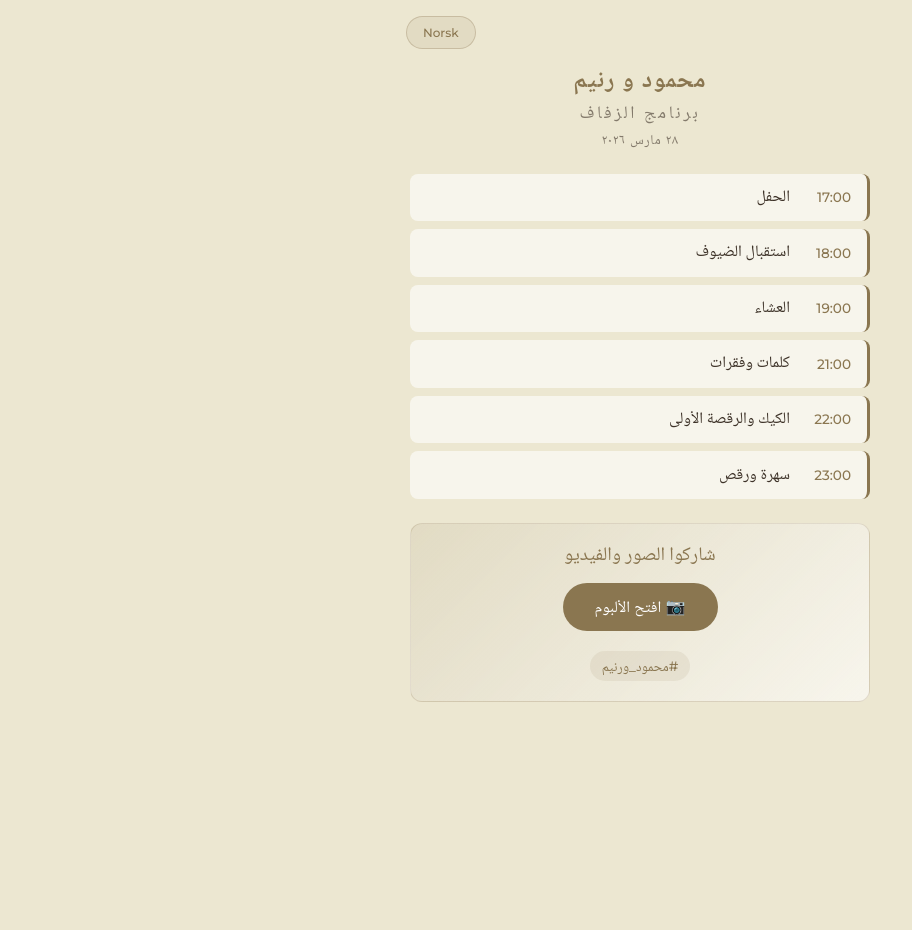
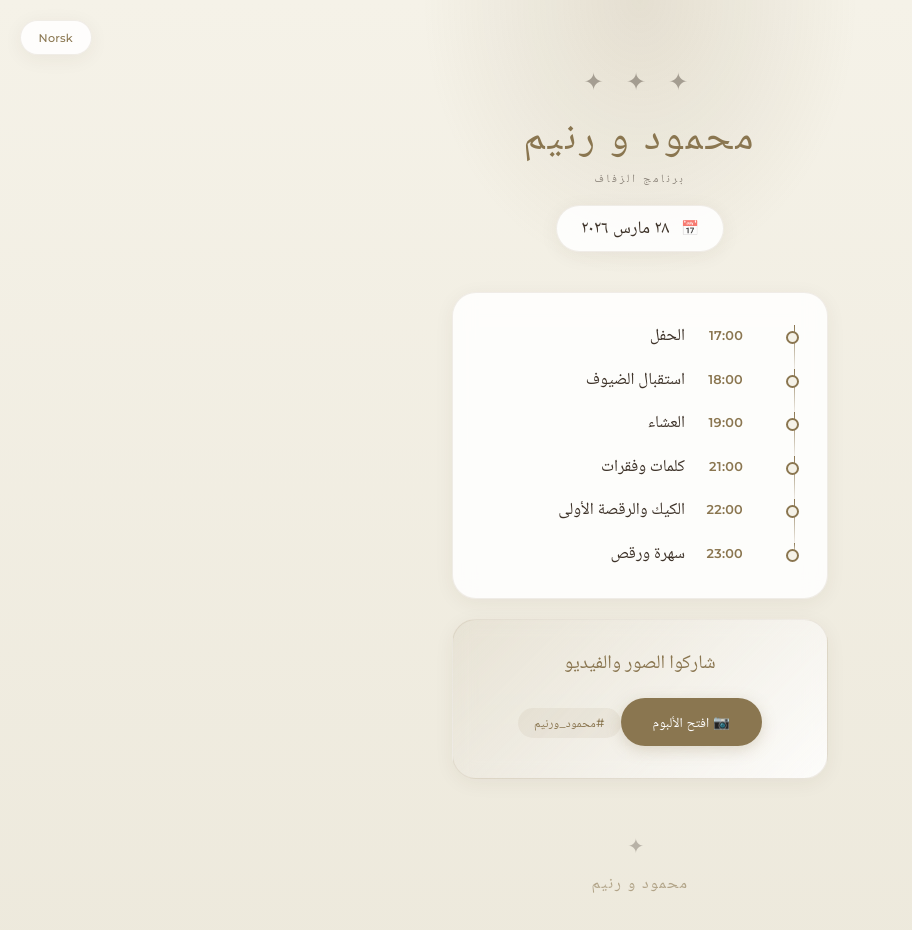
Before and after one commit to mahmoudAndRanim/wedding-program, a React (Vite) app: page / in a window 1280 px wide. Shown: the top 930 px of the page, without its empty margins (0-912 px from the left). Before the commit the page ends 800 px from the top, so only its background shows below. Built offline with nearby package versions, Linux system fonts and the light colour scheme.

Commit message:
Professional redesign with elegant timeline and cards

```diff
--- a/src/App.css
+++ b/src/App.css
@@ -1,19 +1,33 @@
-/* Wedding Program - Complete Mobile-First App */
-@import url('https://fonts.googleapis.com/css2?family=Cormorant+Garamond:wght@400;500;600&family=Montserrat:wght@300;400;500;600&family=Noto+Naskh+Arabic:wght@400;500;600&display=swap');
+/* Wedding Program - Elegant Professional Design */
+@import url('https://fonts.googleapis.com/css2?family=Cormorant+Garamond:ital,wght@0,400;0,500;0,600;1,400&family=Montserrat:wght@300;400;500;600&family=Noto+Naskh+Arabic:wght@400;500;600&display=swap');
 
 :root {
-  --bg: #ECE7D1;
+  --bg: #F5F2E8;
+  --bg-card: rgba(255, 255, 255, 0.85);
   --text: #3D3228;
-  --text-dim: rgba(61, 50, 40, 0.6);
+  --text-dim: rgba(61, 50, 40, 0.55);
   --gold: #8A7650;
-  --gold-light: rgba(138, 118, 80, 0.1);
-  --white: rgba(255, 255, 255, 0.6);
+  --gold-dark: #6d5c3d;
+  --gold-light: rgba(138, 118, 80, 0.08);
+  --gold-glow: rgba(138, 118, 80, 0.15);
+  --border: rgba(138, 118, 80, 0.12);
+  --shadow: 0 4px 20px rgba(61, 50, 40, 0.06);
+  --shadow-hover: 0 8px 30px rgba(61, 50, 40, 0.1);
 }
 
 * {
   box-sizing: border-box;
   margin: 0;
   padding: 0;
+}
+
+html {
+  scroll-behavior: smooth;
+}
+
+body {
+  background: linear-gradient(180deg, #F5F2E8 0%, #EDE9DC 100%);
+  min-height: 100vh;
 }
 
 #root {
@@ -25,39 +39,59 @@
 .wedding-container {
   min-height: 100vh;
   min-height: 100dvh;
-  background: var(--bg);
-  padding: 1.5rem 1.25rem 2rem;
-  max-width: 500px;
+  padding: 0 1.25rem 3rem;
+  max-width: 440px;
   margin: 0 auto;
   position: relative;
 }
 
+/* Decorative background elements */
+.wedding-container::before {
+  content: '';
+  position: fixed;
+  top: 0;
+  left: 50%;
+  transform: translateX(-50%);
+  width: 100%;
+  max-width: 440px;
+  height: 280px;
+  background: radial-gradient(ellipse at center top, var(--gold-glow) 0%, transparent 70%);
+  pointer-events: none;
+  z-index: 0;
+}
+
 /* Language toggle */
 .lang-toggle {
-  position: absolute;
-  top: 1rem;
-  right: 1rem;
-  background: var(--gold-light);
-  border: 1px solid rgba(138, 118, 80, 0.3);
+  position: fixed;
+  top: 1.25rem;
+  right: 1.25rem;
+  background: var(--bg-card);
+  backdrop-filter: blur(10px);
+  -webkit-backdrop-filter: blur(10px);
+  border: 1px solid var(--border);
   color: var(--gold);
   font-family: 'Montserrat', 'Noto Naskh Arabic', sans-serif;
-  font-size: 0.75rem;
+  font-size: 0.7rem;
   font-weight: 500;
-  padding: 0.5rem 1rem;
-  border-radius: 20px;
+  padding: 0.6rem 1.1rem;
+  border-radius: 30px;
   cursor: pointer;
-  transition: all 0.3s ease;
-  z-index: 10;
+  transition: all 0.4s cubic-bezier(0.4, 0, 0.2, 1);
+  z-index: 100;
+  box-shadow: var(--shadow);
+  letter-spacing: 0.02em;
 }
 
 .lang-toggle:hover {
   background: var(--gold);
   color: white;
+  transform: translateY(-2px);
+  box-shadow: var(--shadow-hover);
 }
 
 .rtl .lang-toggle {
   right: auto;
-  left: 1rem;
+  left: 1.25rem;
 }
 
 /* RTL support */
@@ -65,337 +99,258 @@
   direction: rtl;
 }
 
-.rtl .program-item {
-  border-left: none;
-  border-right: 3px solid var(--gold);
+.rtl .timeline-item::before {
+  left: auto;
+  right: 0;
+}
+
+.rtl .timeline-item::after {
+  left: auto;
+  right: -5px;
+}
+
+.rtl .timeline-content {
+  margin-left: 0;
+  margin-right: 1.75rem;
+}
+
+.rtl .program-timeline {
+  padding-left: 0;
+  padding-right: 1.5rem;
+}
+
+.rtl .timeline-item::before {
+  left: auto;
+  right: -1.5rem;
+}
+
+.rtl .timeline-item::after {
+  left: auto;
+  right: calc(-1.5rem - 4px);
 }
 
 .rtl .page-title,
 .rtl .couple-names,
-.rtl .program-item .event h3,
-.rtl .photo-title {
+.rtl .timeline-event,
+.rtl .photo-title,
+.rtl .section-title,
+.rtl .footer-names {
   font-family: 'Noto Naskh Arabic', serif;
-}
-
-.rtl .info-item {
-  flex-direction: row-reverse;
-}
-
-.rtl .info-value {
-  text-align: left;
 }
 
 /* Header */
 .wedding-header {
   text-align: center;
-  margin-bottom: 1.5rem;
-  padding-top: 2.5rem;
+  padding: 4rem 0 2.5rem;
+  position: relative;
+  z-index: 1;
+}
+
+.header-ornament {
+  font-size: 1.5rem;
+  opacity: 0.4;
+  margin-bottom: 1rem;
+  letter-spacing: 0.5rem;
 }
 
 .couple-names {
   font-family: 'Cormorant Garamond', 'Noto Naskh Arabic', serif;
-  font-size: 1.5rem;
-  font-weight: 600;
+  font-size: 2.2rem;
+  font-weight: 500;
   color: var(--gold);
-  letter-spacing: 0.05em;
-  margin-bottom: 0.25rem;
+  letter-spacing: 0.08em;
+  margin-bottom: 0.5rem;
+  line-height: 1.2;
 }
 
 .page-title {
-  font-family: 'Cormorant Garamond', serif;
-  font-size: 1.1rem;
-  font-weight: 400;
+  font-family: 'Montserrat', sans-serif;
+  font-size: 0.7rem;
+  font-weight: 500;
   color: var(--text-dim);
-  letter-spacing: 0.15em;
+  letter-spacing: 0.25em;
   text-transform: uppercase;
-  margin-bottom: 0.25rem;
+  margin-bottom: 1rem;
 }
 
-.date-line {
-  font-family: 'Montserrat', 'Noto Naskh Arabic', sans-serif;
-  font-size: 0.85rem;
-  font-weight: 400;
-  color: var(--text-dim);
-  letter-spacing: 0.05em;
+.date-display {
+  display: inline-flex;
+  align-items: center;
+  gap: 0.75rem;
+  font-family: 'Cormorant Garamond', 'Noto Naskh Arabic', serif;
+  font-size: 1.1rem;
+  font-weight: 500;
+  color: var(--text);
+  background: var(--bg-card);
+  padding: 0.6rem 1.5rem;
+  border-radius: 30px;
+  border: 1px solid var(--border);
+  box-shadow: var(--shadow);
 }
 
-/* Wedding Day Banner */
-.wedding-day-banner {
-  text-align: center;
+.date-icon {
+  font-size: 0.9rem;
+  opacity: 0.7;
+}
+
+/* Section styling */
+.section-card {
+  background: var(--bg-card);
+  backdrop-filter: blur(10px);
+  -webkit-backdrop-filter: blur(10px);
+  border: 1px solid var(--border);
+  border-radius: 20px;
+  padding: 1.75rem 1.5rem;
+  margin-bottom: 1.25rem;
+  box-shadow: var(--shadow);
+  position: relative;
+  z-index: 1;
+}
+
+.section-title {
   font-family: 'Cormorant Garamond', 'Noto Naskh Arabic', serif;
-  font-size: 1.3rem;
+  font-size: 1.35rem;
   font-weight: 500;
   color: var(--gold);
-  background: linear-gradient(135deg, var(--gold-light), var(--white));
-  padding: 1rem;
-  border-radius: 12px;
+  text-align: center;
   margin-bottom: 1.5rem;
-  animation: glow 2s ease-in-out infinite;
+  letter-spacing: 0.03em;
 }
 
-@keyframes glow {
-  0%, 100% { box-shadow: 0 0 10px rgba(138, 118, 80, 0.2); }
-  50% { box-shadow: 0 0 20px rgba(138, 118, 80, 0.4); }
+.section-divider {
+  width: 40px;
+  height: 1px;
+  background: linear-gradient(90deg, transparent, var(--gold), transparent);
+  margin: 0 auto 1.5rem;
 }
 
-/* Countdown */
-.countdown-section {
-  margin-bottom: 1.5rem;
+/* Timeline Program */
+.program-timeline {
+  position: relative;
+  padding-left: 1.5rem;
 }
 
-.countdown-boxes {
-  display: flex;
-  justify-content: center;
-  gap: 0.75rem;
+.timeline-item {
+  position: relative;
+  padding-bottom: 1.25rem;
+  padding-left: 0.25rem;
 }
 
-.countdown-box {
-  background: var(--white);
-  border: 1px solid rgba(138, 118, 80, 0.2);
-  border-radius: 10px;
-  padding: 0.75rem 1rem;
-  text-align: center;
-  min-width: 70px;
+.timeline-item:last-child {
+  padding-bottom: 0;
 }
 
-.countdown-number {
-  display: block;
-  font-family: 'Cormorant Garamond', serif;
-  font-size: 1.75rem;
-  font-weight: 600;
-  color: var(--gold);
-  line-height: 1;
+/* Timeline line */
+.timeline-item::before {
+  content: '';
+  position: absolute;
+  left: -1.5rem;
+  top: 0;
+  bottom: 0;
+  width: 1px;
+  background: linear-gradient(180deg, var(--gold) 0%, var(--border) 100%);
 }
 
-.countdown-label {
-  font-family: 'Montserrat', 'Noto Naskh Arabic', sans-serif;
-  font-size: 0.65rem;
-  font-weight: 500;
-  color: var(--text-dim);
-  text-transform: uppercase;
-  letter-spacing: 0.05em;
+.timeline-item:last-child::before {
+  height: 10px;
 }
 
-/* Program */
-.program-section {
-  margin-bottom: 1.5rem;
-}
-
-.program-timeline {
-  display: flex;
-  flex-direction: column;
-  gap: 0.5rem;
-}
-
-.program-item {
-  display: flex;
-  align-items: center;
-  gap: 1rem;
-  padding: 0.85rem 1rem;
-  background: var(--white);
-  border-radius: 8px;
-  border-left: 3px solid var(--gold);
-  position: relative;
+/* Timeline dot */
+.timeline-item::after {
+  content: '';
+  position: absolute;
+  left: calc(-1.5rem - 4px);
+  top: 6px;
+  width: 9px;
+  height: 9px;
+  background: var(--bg);
+  border: 2px solid var(--gold);
+  border-radius: 50%;
   transition: all 0.3s ease;
 }
 
-.program-item .time {
-  font-family: 'Montserrat', sans-serif;
-  font-size: 0.85rem;
-  font-weight: 500;
-  color: var(--gold);
-  min-width: 45px;
+.timeline-content {
+  display: flex;
+  align-items: baseline;
+  gap: 1rem;
+  margin-left: 0.25rem;
 }
 
-.program-item .event h3 {
+.timeline-time {
+  font-family: 'Montserrat', sans-serif;
+  font-size: 0.8rem;
+  font-weight: 600;
+  color: var(--gold);
+  min-width: 42px;
+  letter-spacing: 0.02em;
+}
+
+.timeline-event {
   font-family: 'Cormorant Garamond', 'Noto Naskh Arabic', serif;
-  font-size: 1rem;
+  font-size: 1.05rem;
   font-weight: 500;
   color: var(--text);
+  line-height: 1.4;
 }
 
 /* Active & Completed states */
-.program-item.active {
-  background: rgba(138, 118, 80, 0.15);
-  border-left-width: 4px;
-  transform: scale(1.02);
+.timeline-item.active::after {
+  background: var(--gold);
+  transform: scale(1.3);
+  box-shadow: 0 0 0 4px var(--gold-glow);
 }
 
-.rtl .program-item.active {
-  border-left-width: 3px;
-  border-right-width: 4px;
+.timeline-item.active .timeline-content {
+  transform: translateX(4px);
 }
 
-.program-item.completed {
-  opacity: 0.5;
+.rtl .timeline-item.active .timeline-content {
+  transform: translateX(-4px);
 }
 
-.program-item.completed .time,
-.program-item.completed .event h3 {
-  text-decoration: line-through;
-  text-decoration-color: var(--gold);
+.timeline-item.active .timeline-event {
+  color: var(--gold);
+  font-weight: 600;
 }
 
-.now-indicator {
-  position: absolute;
-  right: 0.75rem;
-  top: 50%;
-  transform: translateY(-50%);
+.timeline-item.completed::after {
   background: var(--gold);
-  color: white;
-  font-family: 'Montserrat', 'Noto Naskh Arabic', sans-serif;
-  font-size: 0.6rem;
-  font-weight: 600;
-  padding: 0.2rem 0.5rem;
-  border-radius: 10px;
-  text-transform: uppercase;
-  letter-spacing: 0.05em;
-  animation: pulse 2s ease-in-out infinite;
+  opacity: 0.4;
 }
 
-.rtl .now-indicator {
-  right: auto;
-  left: 0.75rem;
+.timeline-item.completed .timeline-time,
+.timeline-item.completed .timeline-event {
+  opacity: 0.4;
 }
 
-@keyframes pulse {
-  0%, 100% { opacity: 1; }
-  50% { opacity: 0.7; }
-}
-
-/* Info Section */
-.info-section {
-  margin-bottom: 1.5rem;
-}
-
-.venue-card {
-  background: var(--white);
-  border: 1px solid rgba(138, 118, 80, 0.2);
-  border-radius: 12px;
-  padding: 1rem;
-  display: flex;
-  align-items: center;
-  gap: 0.75rem;
-  margin-bottom: 0.75rem;
-}
-
-.venue-icon {
-  font-size: 1.5rem;
-}
-
-.venue-details {
-  flex: 1;
-  display: flex;
-  flex-direction: column;
-}
-
-.venue-label {
+.now-badge {
   font-family: 'Montserrat', 'Noto Naskh Arabic', sans-serif;
-  font-size: 0.7rem;
-  font-weight: 500;
-  color: var(--text-dim);
-  text-transform: uppercase;
-  letter-spacing: 0.05em;
-}
-
-.venue-address {
-  font-family: 'Montserrat', sans-serif;
-  font-size: 0.85rem;
-  font-weight: 400;
-  color: var(--text);
-}
-
-.map-btn {
-  font-family: 'Montserrat', 'Noto Naskh Arabic', sans-serif;
-  font-size: 0.7rem;
+  font-size: 0.55rem;
   font-weight: 600;
   color: white;
   background: var(--gold);
-  padding: 0.5rem 0.75rem;
-  border-radius: 20px;
-  text-decoration: none;
-  transition: all 0.3s ease;
-  white-space: nowrap;
+  padding: 0.2rem 0.6rem;
+  border-radius: 10px;
+  text-transform: uppercase;
+  letter-spacing: 0.08em;
+  margin-left: 0.5rem;
+  animation: pulse-badge 2s ease-in-out infinite;
 }
 
-.map-btn:hover {
-  background: #6d5c3d;
-  transform: scale(1.05);
+.rtl .now-badge {
+  margin-left: 0;
+  margin-right: 0.5rem;
 }
 
-.info-grid {
-  display: grid;
-  grid-template-columns: 1fr 1fr;
-  gap: 0.75rem;
-  margin-bottom: 0.75rem;
-}
-
-.info-card {
-  background: var(--white);
-  border-radius: 10px;
-  padding: 0.85rem;
-  display: flex;
-  flex-direction: column;
-  align-items: center;
-  text-align: center;
-  gap: 0.25rem;
-}
-
-.info-icon {
-  font-size: 1.25rem;
-  margin-bottom: 0.15rem;
-}
-
-.info-card .info-label {
-  font-family: 'Montserrat', 'Noto Naskh Arabic', sans-serif;
-  font-size: 0.65rem;
-  font-weight: 500;
-  color: var(--text-dim);
-  text-transform: uppercase;
-  letter-spacing: 0.05em;
-}
-
-.info-card .info-value {
-  font-family: 'Montserrat', 'Noto Naskh Arabic', sans-serif;
-  font-size: 0.8rem;
-  font-weight: 500;
-  color: var(--text);
-}
-
-.calendar-btn {
-  width: 100%;
-  font-family: 'Montserrat', 'Noto Naskh Arabic', sans-serif;
-  font-size: 0.85rem;
-  font-weight: 500;
-  color: var(--gold);
-  background: var(--gold-light);
-  border: 1px solid rgba(138, 118, 80, 0.3);
-  padding: 0.85rem;
-  border-radius: 10px;
-  cursor: pointer;
-  transition: all 0.3s ease;
-}
-
-.calendar-btn:hover {
-  background: var(--gold);
-  color: white;
+@keyframes pulse-badge {
+  0%, 100% { opacity: 1; transform: scale(1); }
+  50% { opacity: 0.85; transform: scale(1.05); }
 }
 
 /* Photo Section */
-.photo-section {
-  margin-bottom: 1.5rem;
-}
-
-.photo-share-box {
-  background: linear-gradient(135deg, var(--gold-light) 0%, var(--white) 100%);
-  border: 1px solid rgba(138, 118, 80, 0.2);
-  border-radius: 12px;
-  padding: 1.25rem;
+.photo-card {
+  background: linear-gradient(135deg, var(--gold-light) 0%, var(--bg-card) 100%);
   text-align: center;
-  display: flex;
-  flex-direction: column;
-  align-items: center;
-  gap: 0.5rem;
 }
 
 .photo-title {
@@ -403,112 +358,123 @@
   font-size: 1.2rem;
   font-weight: 500;
   color: var(--gold);
-  margin: 0;
+  margin-bottom: 1rem;
 }
 
 .photo-btn {
+  display: inline-flex;
+  align-items: center;
+  gap: 0.5rem;
   font-family: 'Montserrat', 'Noto Naskh Arabic', sans-serif;
-  font-size: 1rem;
+  font-size: 0.85rem;
   font-weight: 500;
-  padding: 0.75rem 2rem;
-  border-radius: 25px;
+  padding: 0.85rem 2rem;
+  border-radius: 30px;
   text-decoration: none;
   background: var(--gold);
   color: white;
-  display: inline-block;
-  margin: 0.5rem 0;
-  transition: all 0.3s ease;
+  transition: all 0.4s cubic-bezier(0.4, 0, 0.2, 1);
+  box-shadow: 0 4px 15px rgba(138, 118, 80, 0.25);
 }
 
 .photo-btn:hover {
-  background: #6d5c3d;
-  transform: scale(1.05);
+  background: var(--gold-dark);
+  transform: translateY(-3px);
+  box-shadow: 0 8px 25px rgba(138, 118, 80, 0.35);
 }
 
 .hashtag-tag {
   font-family: 'Montserrat', 'Noto Naskh Arabic', sans-serif;
-  font-size: 0.85rem;
+  font-size: 0.75rem;
   font-weight: 500;
   color: var(--gold);
-  background: rgba(138, 118, 80, 0.1);
-  padding: 0.3rem 0.75rem;
-  border-radius: 15px;
-  margin-top: 0.25rem;
+  background: var(--gold-light);
+  padding: 0.4rem 1rem;
+  border-radius: 20px;
+  margin-top: 1rem;
+  display: inline-block;
+  letter-spacing: 0.02em;
 }
 
-/* Ceremony Note */
-.ceremony-note {
+/* Footer */
+.footer {
   text-align: center;
-  font-family: 'Cormorant Garamond', 'Noto Naskh Arabic', serif;
-  font-size: 0.95rem;
-  font-style: italic;
-  color: var(--text-dim);
-  padding: 1rem;
-  background: var(--gold-light);
-  border-radius: 8px;
-  margin-bottom: 1.5rem;
+  padding: 2rem 0 1rem;
+  position: relative;
+  z-index: 1;
 }
 
-/* Footer Section */
-.footer-section {
-  display: flex;
-  flex-direction: column;
-  gap: 0.5rem;
-  padding-top: 1rem;
-  border-top: 1px solid rgba(138, 118, 80, 0.2);
+.footer-ornament {
+  font-size: 1.25rem;
+  opacity: 0.3;
+  letter-spacing: 0.5rem;
+  margin-bottom: 0.75rem;
 }
 
-.footer-section .info-item {
-  display: flex;
-  justify-content: space-between;
-  align-items: baseline;
-  padding: 0.5rem 0;
+.footer-names {
+  font-family: 'Cormorant Garamond', 'Noto Naskh Arabic', serif;
+  font-size: 1rem;
+  font-weight: 500;
+  color: var(--gold);
+  opacity: 0.6;
+  letter-spacing: 0.1em;
 }
 
-.footer-section .info-label {
-  font-family: 'Montserrat', 'Noto Naskh Arabic', sans-serif;
-  font-size: 0.8rem;
-  font-weight: 500;
-  color: var(--gold);
+/* Animations */
+@keyframes fadeInUp {
+  from {
+    opacity: 0;
+    transform: translateY(20px);
+  }
+  to {
+    opacity: 1;
+    transform: translateY(0);
+  }
 }
 
-.footer-section .info-value {
-  font-family: 'Montserrat', 'Noto Naskh Arabic', sans-serif;
-  font-size: 0.85rem;
-  font-weight: 400;
-  color: var(--text);
+.wedding-header {
+  animation: fadeInUp 0.8s ease-out;
 }
 
-/* Gift/Vipps Section */
-.gift-section {
-  display: flex;
-  flex-direction: column;
-  align-items: center;
-  gap: 0.5rem;
-  padding: 1rem 0;
+.section-card {
+  animation: fadeInUp 0.8s ease-out;
+  animation-fill-mode: both;
 }
 
-.gift-label {
-  font-family: 'Cormorant Garamond', 'Noto Naskh Arabic', serif;
-  font-size: 1.1rem;
-  font-weight: 500;
-  color: var(--gold);
+.section-card:nth-child(2) {
+  animation-delay: 0.1s;
 }
 
-.vipps-btn {
-  font-family: 'Montserrat', 'Noto Naskh Arabic', sans-serif;
-  font-size: 0.9rem;
-  font-weight: 600;
-  padding: 0.75rem 1.5rem;
-  border-radius: 25px;
-  text-decoration: none;
-  background: #ff5b24;
-  color: white;
-  display: inline-block;
-  transition: all 0.3s ease;
+.section-card:nth-child(3) {
+  animation-delay: 0.2s;
 }
 
-.vipps-btn:hover {
-  background: #e04d1a;
-  transform: scale(1.05);
+/* Responsive adjustments */
+@media (max-width: 360px) {
+  .couple-names {
+    font-size: 1.9rem;
+  }
+
+  .section-card {
+    padding: 1.5rem 1.25rem;
+  }
+
+  .timeline-event {
+    font-size: 0.95rem;
+  }
 }
+
+@media (min-width: 500px) {
+  .wedding-container {
+    padding: 0 2rem 4rem;
+  }
+
+  .couple-names {
+    font-size: 2.5rem;
+  }
+
+  .section-card {
+    padding: 2rem;
+    border-radius: 24px;
+  }
+}
--- a/src/App.jsx
+++ b/src/App.jsx
@@ -128,62 +128,82 @@ function App() {
 
       {/* Header */}
       <header className="wedding-header">
-        <p className="couple-names">{t.couple}</p>
-        <h1 className="page-title">{t.program}</h1>
-        <p className="date-line">{t.date}</p>
+        <div className="header-ornament">✦ ✦ ✦</div>
+        <h1 className="couple-names">{t.couple}</h1>
+        <p className="page-title">{t.program}</p>
+        <div className="date-display">
+          <span className="date-icon">📅</span>
+          <span>{t.date}</span>
+        </div>
       </header>
 
       {/* Program */}
-      <section className="program-section">
+      <section className="section-card">
         <div className="program-timeline">
-          <div className={`program-item ${currentEvent === 0 ? 'active' : ''} ${currentEvent > 0 ? 'completed' : ''}`}>
-            <div className="time">17:00</div>
-            <div className="event"><h3>{t.ceremony}</h3></div>
-            {currentEvent === 0 && <div className="now-indicator">{lang === 'ar' ? 'الآن' : 'Nå'}</div>}
+          <div className={`timeline-item ${currentEvent === 0 ? 'active' : ''} ${currentEvent > 0 ? 'completed' : ''}`}>
+            <div className="timeline-content">
+              <span className="timeline-time">17:00</span>
+              <span className="timeline-event">{t.ceremony}</span>
+              {currentEvent === 0 && <span className="now-badge">{lang === 'ar' ? 'الآن' : 'Nå'}</span>}
+            </div>
           </div>
 
-          <div className={`program-item ${currentEvent === 1 ? 'active' : ''} ${currentEvent > 1 ? 'completed' : ''}`}>
-            <div className="time">18:00</div>
-            <div className="event"><h3>{t.reception}</h3></div>
-            {currentEvent === 1 && <div className="now-indicator">{lang === 'ar' ? 'الآن' : 'Nå'}</div>}
+          <div className={`timeline-item ${currentEvent === 1 ? 'active' : ''} ${currentEvent > 1 ? 'completed' : ''}`}>
+            <div className="timeline-content">
+              <span className="timeline-time">18:00</span>
+              <span className="timeline-event">{t.reception}</span>
+              {currentEvent === 1 && <span className="now-badge">{lang === 'ar' ? 'الآن' : 'Nå'}</span>}
+            </div>
           </div>
 
-          <div className={`program-item ${currentEvent === 2 ? 'active' : ''} ${currentEvent > 2 ? 'completed' : ''}`}>
-            <div className="time">19:00</div>
-            <div className="event"><h3>{t.dinner}</h3></div>
-            {currentEvent === 2 && <div className="now-indicator">{lang === 'ar' ? 'الآن' : 'Nå'}</div>}
+          <div className={`timeline-item ${currentEvent === 2 ? 'active' : ''} ${currentEvent > 2 ? 'completed' : ''}`}>
+            <div className="timeline-content">
+              <span className="timeline-time">19:00</span>
+              <span className="timeline-event">{t.dinner}</span>
+              {currentEvent === 2 && <span className="now-badge">{lang === 'ar' ? 'الآن' : 'Nå'}</span>}
+            </div>
           </div>
 
-          <div className={`program-item ${currentEvent === 3 ? 'active' : ''} ${currentEvent > 3 ? 'completed' : ''}`}>
-            <div className="time">21:00</div>
-            <div className="event"><h3>{t.speeches}</h3></div>
-            {currentEvent === 3 && <div className="now-indicator">{lang === 'ar' ? 'الآن' : 'Nå'}</div>}
+          <div className={`timeline-item ${currentEvent === 3 ? 'active' : ''} ${currentEvent > 3 ? 'completed' : ''}`}>
+            <div className="timeline-content">
+              <span className="timeline-time">21:00</span>
+              <span className="timeline-event">{t.speeches}</span>
+              {currentEvent === 3 && <span className="now-badge">{lang === 'ar' ? 'الآن' : 'Nå'}</span>}
+            </div>
           </div>
 
-          <div className={`program-item ${currentEvent === 4 ? 'active' : ''} ${currentEvent > 4 ? 'completed' : ''}`}>
-            <div className="time">22:00</div>
-            <div className="event"><h3>{t.cake}</h3></div>
-            {currentEvent === 4 && <div className="now-indicator">{lang === 'ar' ? 'الآن' : 'Nå'}</div>}
+          <div className={`timeline-item ${currentEvent === 4 ? 'active' : ''} ${currentEvent > 4 ? 'completed' : ''}`}>
+            <div className="timeline-content">
+              <span className="timeline-time">22:00</span>
+              <span className="timeline-event">{t.cake}</span>
+              {currentEvent === 4 && <span className="now-badge">{lang === 'ar' ? 'الآن' : 'Nå'}</span>}
+            </div>
           </div>
 
-          <div className={`program-item ${currentEvent === 5 ? 'active' : ''}`}>
-            <div className="time">23:00</div>
-            <div className="event"><h3>{t.party}</h3></div>
-            {currentEvent === 5 && <div className="now-indicator">{lang === 'ar' ? 'الآن' : 'Nå'}</div>}
+          <div className={`timeline-item ${currentEvent === 5 ? 'active' : ''}`}>
+            <div className="timeline-content">
+              <span className="timeline-time">23:00</span>
+              <span className="timeline-event">{t.party}</span>
+              {currentEvent === 5 && <span className="now-badge">{lang === 'ar' ? 'الآن' : 'Nå'}</span>}
+            </div>
           </div>
         </div>
       </section>
 
       {/* Photo sharing */}
-      <section className="photo-section">
-        <div className="photo-share-box">
-          <h3 className="photo-title">{t.photoTitle}</h3>
-          <a href={PHOTO_ALBUM_URL} target="_blank" rel="noopener noreferrer" className="photo-btn">
-            📷 {t.photoBtn}
-          </a>
-          <div className="hashtag-tag">{t.hashtag}</div>
-        </div>
+      <section className="section-card photo-card">
+        <h3 className="photo-title">{t.photoTitle}</h3>
+        <a href={PHOTO_ALBUM_URL} target="_blank" rel="noopener noreferrer" className="photo-btn">
+          📷 {t.photoBtn}
+        </a>
+        <div className="hashtag-tag">{t.hashtag}</div>
       </section>
+
+      {/* Footer */}
+      <footer className="footer">
+        <div className="footer-ornament">✦</div>
+        <p className="footer-names">{t.couple}</p>
+      </footer>
     </div>
   )
 }
```
